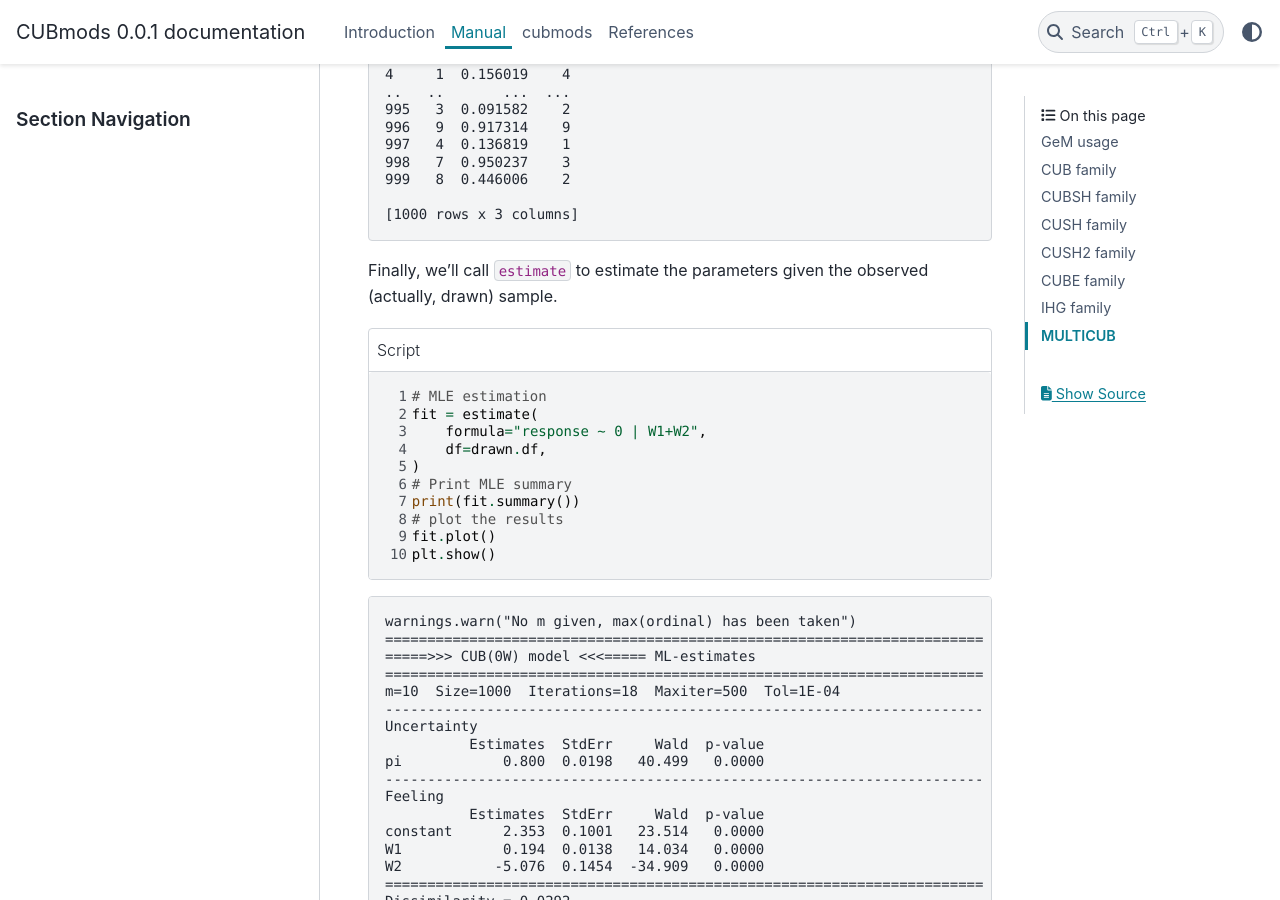
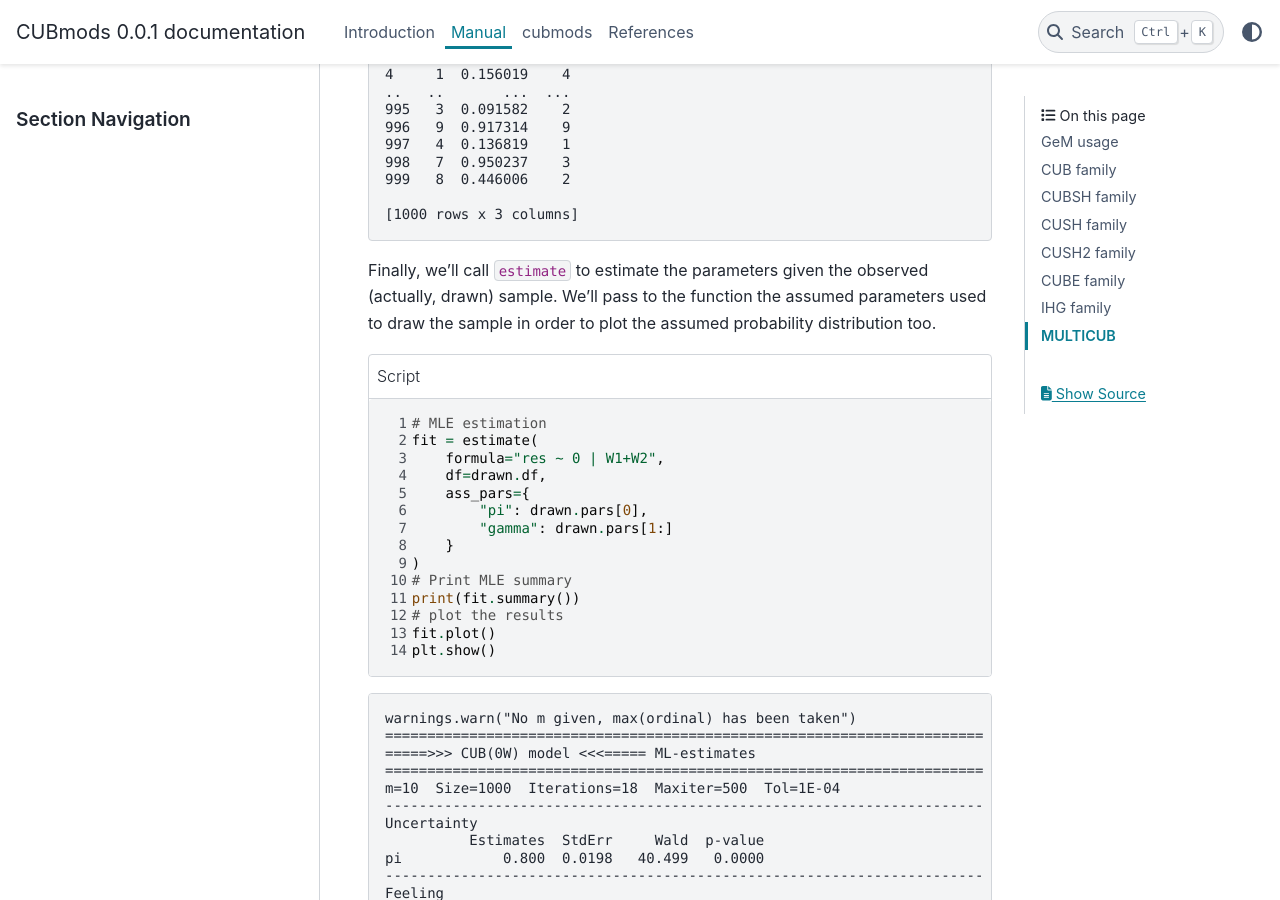
Before and after one commit to maxdevblock/cubmods, a Sphinx documentation site: the page built from docs/source/manual.rst, in a window 1280 px wide and 900 px high, scrolled down 13808 px. Built offline with Sphinx 7.4.7 and the PyData theme 0.15.4, drawn with Linux system fonts in a browser that asks for light colours; cross-references to code outside the pages are shown as plain code.

Commit message:
ass_pars CUB0W (and example in Manual)

```diff
--- a/docs/source/manual.rst
+++ b/docs/source/manual.rst
@@ -573,7 +573,10 @@ to consider the constant term too.
     [1000 rows x 3 columns]
 
 Finally, we'll call ``estimate`` to estimate the parameters
-given the observed (actually, drawn) sample.
+given the observed (actually, drawn) sample. We'll pass
+to the function the assumed parameters used to draw
+the sample in order to plot the assumed probability
+distribution too.
 
 .. code-block:: python
     :caption: Script
@@ -581,8 +584,12 @@ given the observed (actually, drawn) sample.
 
     # MLE estimation
     fit = estimate(
-        formula="response ~ 0 | W1+W2",
+        formula="res ~ 0 | W1+W2",
         df=drawn.df,
+        ass_pars={
+            "pi": drawn.pars[0],
+            "gamma": drawn.pars[1:]
+        }
     )
     # Print MLE summary
     print(fit.summary())
```
Also changed, not shown: docs/source/img/cub0wmle.png, 9 other files.
